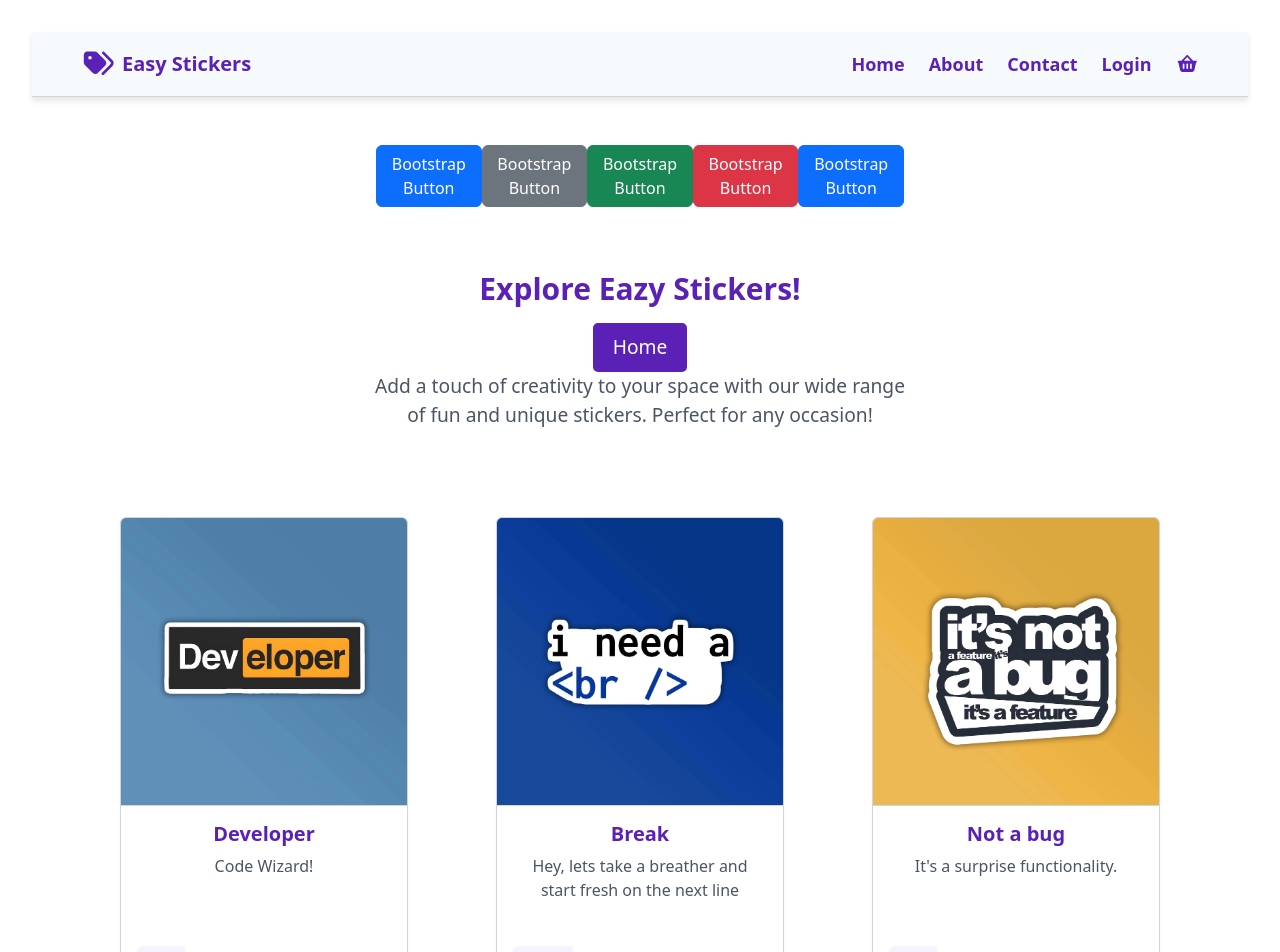
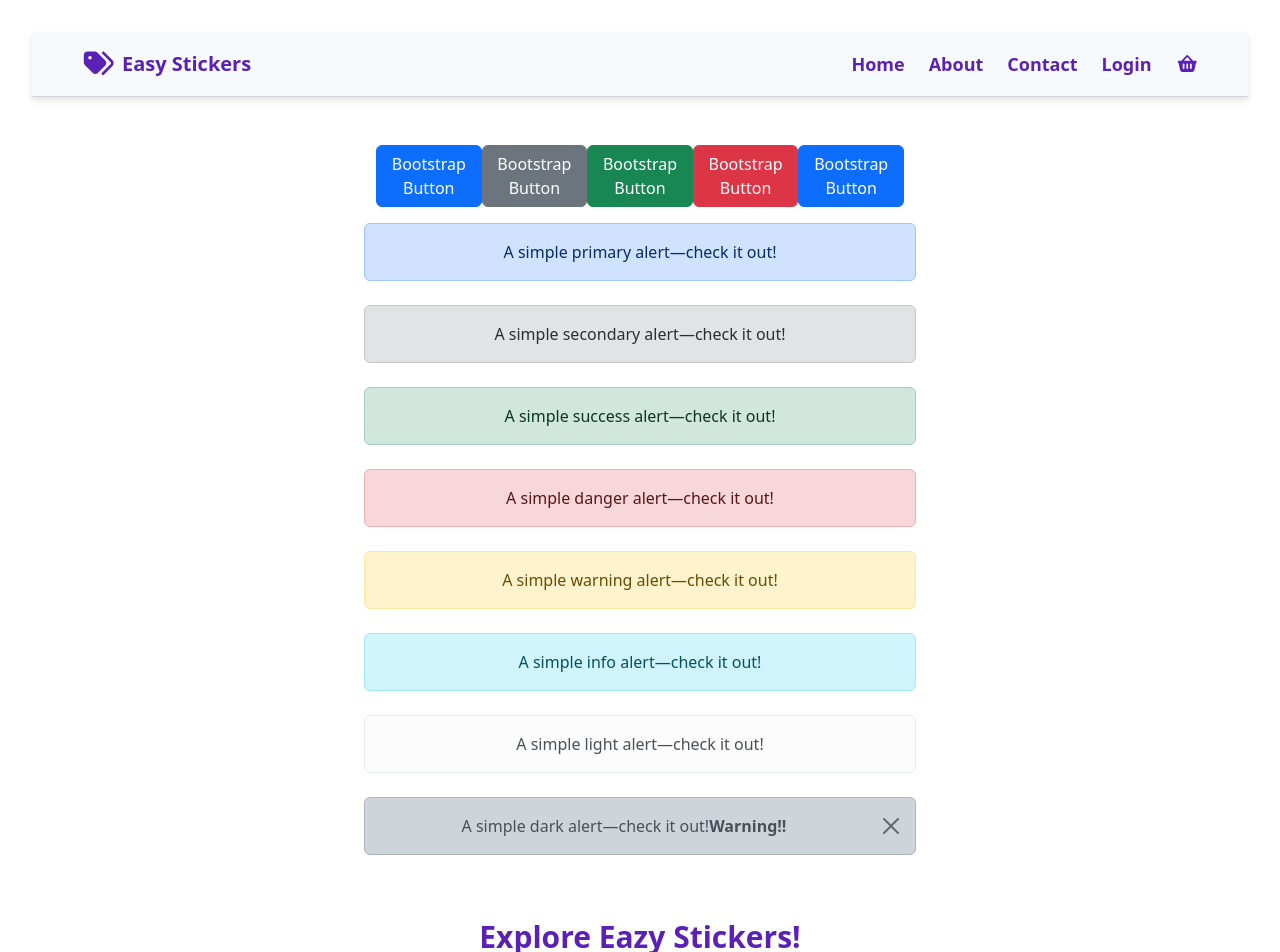
Before and after one commit to itsdev04/fullstack-react-springboot, a React (Vite) app in the folder fullstack-react-springboot/easystore-ui/: page / in a window 1280 px wide. Shown: the top 952 px of the page. Built offline with nearby package versions, Linux system fonts and the light colour scheme.

Commit message:
styling alerts using bootstrap

```diff
--- a/fullstack-react-springboot/easystore-ui/src/App.jsx
+++ b/fullstack-react-springboot/easystore-ui/src/App.jsx
@@ -7,6 +7,8 @@ import Home from "./components/Home";
 import Footer from "./components/footer/Footer";
 import React from "react";
 import "bootstrap/dist/css/bootstrap.min.css";
+import "bootstrap/dist/js/bootstrap.bundle.min.js";
+
 
 function App() {
   const [count, setCount] = useState(0);
--- a/fullstack-react-springboot/easystore-ui/src/components/Home.jsx
+++ b/fullstack-react-springboot/easystore-ui/src/components/Home.jsx
@@ -18,6 +18,42 @@ export default function Home() {
 
         <BootstrapButton text="Bootstrap Button" type="primary" />
       </div>
+      <div className="d-grid gap-2 col-6 mx-auto">
+        <div className="alert alert-primary" role="alert">
+          A simple primary alert—check it out!
+        </div>
+        <div className="alert alert-secondary" role="alert">
+          A simple secondary alert—check it out!
+        </div>
+        <div className="alert alert-success" role="alert">
+          A simple success alert—check it out!
+        </div>
+        <div className="alert alert-danger" role="alert">
+          A simple danger alert—check it out!
+        </div>
+        <div className="alert alert-warning" role="alert">
+          A simple warning alert—check it out!
+        </div>
+        <div className="alert alert-info" role="alert">
+          A simple info alert—check it out!
+        </div>
+        <div className="alert alert-light" role="alert">
+          A simple light alert—check it out!
+        </div>
+        <div
+          className="alert alert-dark alert-dismissible fade show"
+          role="alert"
+        >
+          A simple dark alert—check it out!
+          <strong>Warning!!</strong>
+          <button
+            type="button"
+            className="btn-close"
+            data-bs-dismiss="alert"
+            aria-label="Close"
+          ></button>
+        </div>
+      </div>
       <PageHeading title="Explore Eazy Stickers!">
         <EazyButton $primary>Home</EazyButton>
         Add a touch of creativity to your space with our wide range of fun and
```
